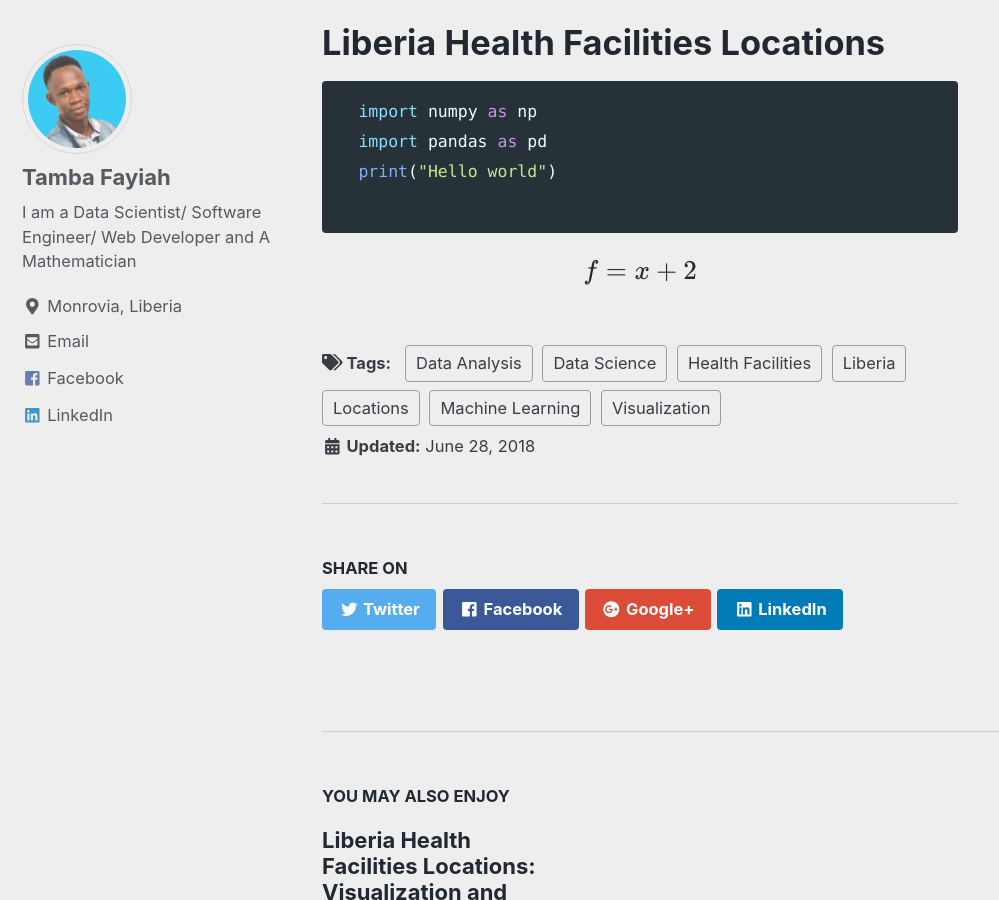
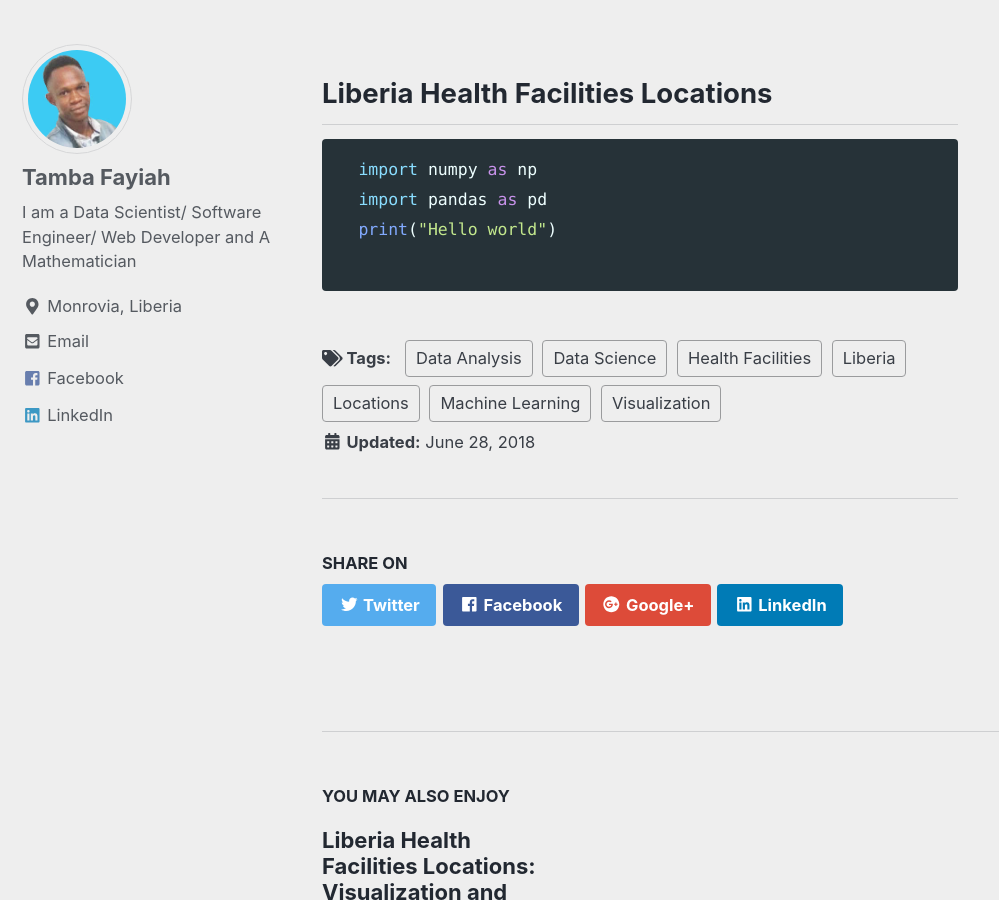
Before and after one commit to tfayiah/tfayiah.github.io, a Jekyll site: the page built from _posts/2018-06-28-healthfacilities.md, in a window 1280 px wide and 900 px high, scrolled down 461 px. Shown: the whole window, without its empty margins (0-999 px from the left). Built offline with Jekyll 4.4.1, drawn with Linux system fonts in a browser that asks for light colours; nearby versions of some CDN libraries; formulas are drawn with MathJax 3.

Commit message:
add existing file

````diff
--- a/_posts/2018-06-28-healthfacilities.md
+++ b/_posts/2018-06-28-healthfacilities.md
@@ -7,7 +7,7 @@ header:
 excerpt: "Liberia Health Facilities, Locations Visualization"
 mathjax: "true"
 ---
-# Liberia Health Facilities Locations
+## Liberia Health Facilities Locations
 
 ```python
   import numpy as np
@@ -15,5 +15,3 @@ mathjax: "true"
   print("Hello world")
 
 ```
-
-$$f=x+2$$
````
